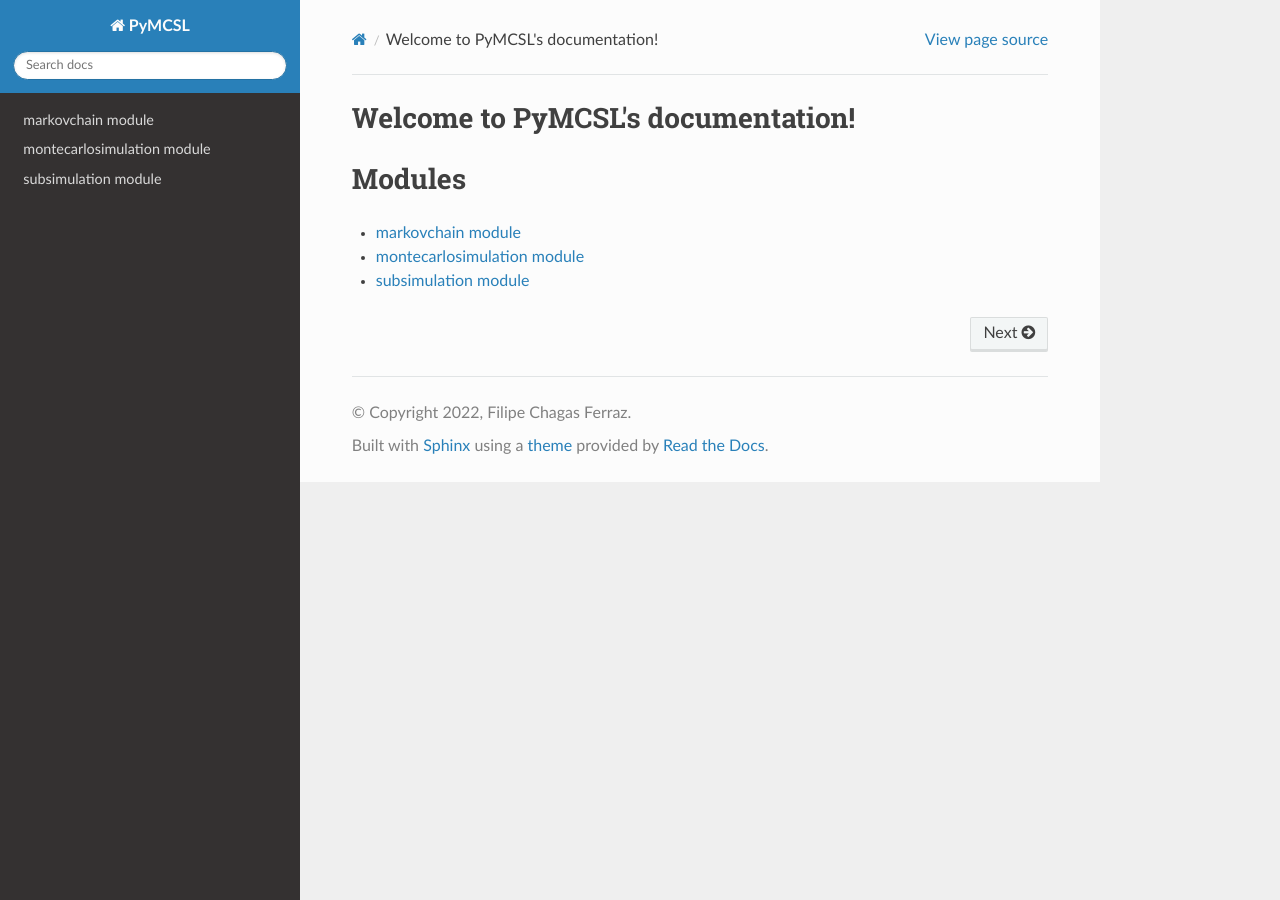
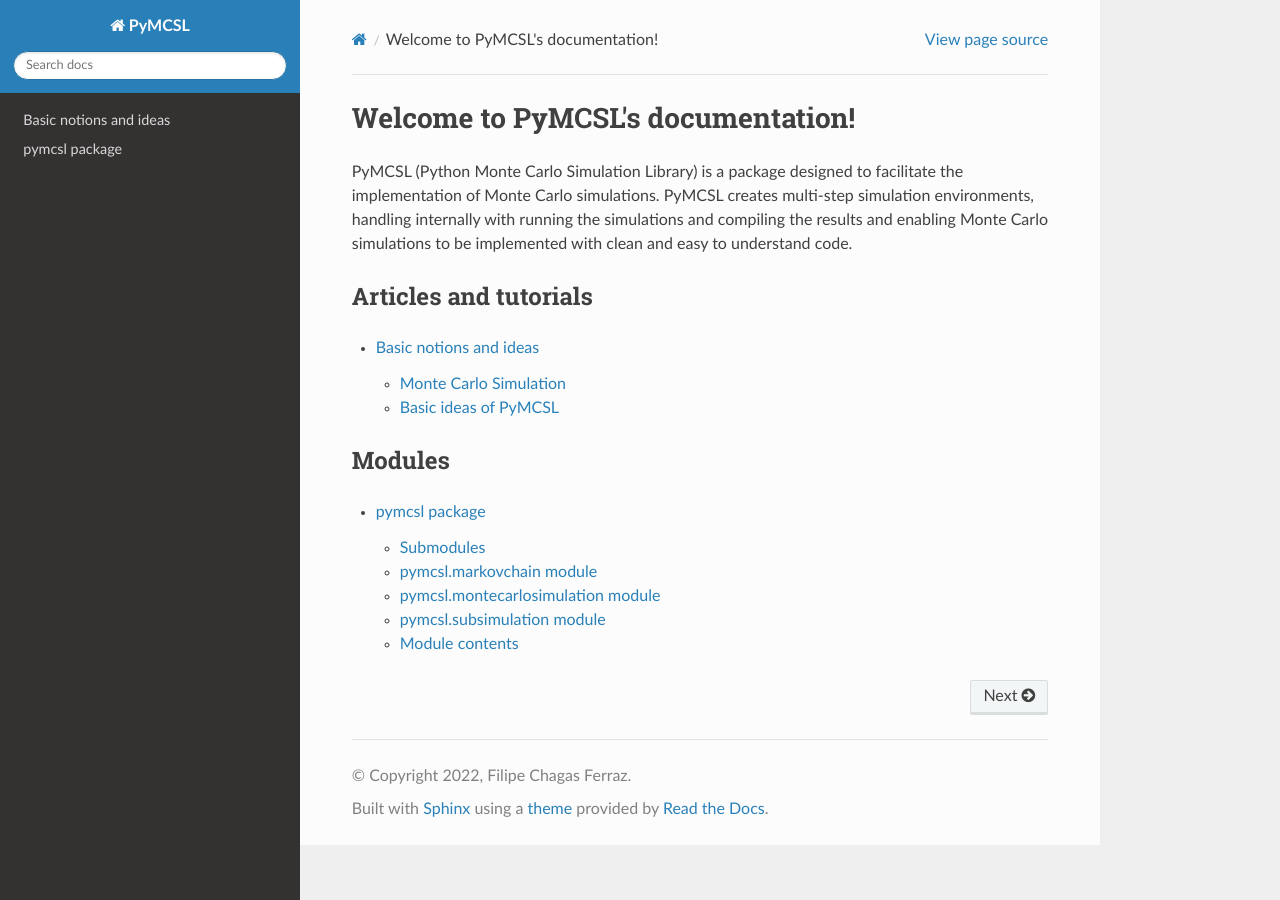
Before and after one commit to FilipeChagasDev/PyMCSL, a Sphinx documentation site: the page built from docs/index.rst, in a window 1280 px wide. Built offline with Sphinx 7.4.7 and the Read the Docs theme 2.0.0, drawn with Linux system fonts in a browser that asks for light colours.

Commit message:
some updates

```diff
--- /dev/null
+++ b/docs/basic_notions_and_ideas.rst
@@ -0,0 +1,23 @@
+Basic notions and ideas
+=======================
+
+Monte Carlo Simulation
+----------------------
+
+Monte Carlo Simulation is a class of methods that consist of executing a stochastic process several times to obtain numerical results about it.
+
+Basic ideas of PyMCSL
+---------------------
+
+PyMCSL's monte carlo simulation has the following components:
+
+* **Monte Carlo Simulation environment**
+* **Sub-simulation environment**
+
+A **subsimulation environment** is basically a set of resources used to simulate a stochastic process. A subsimulation environment contains a set of mutable variables, a procedure that initializes the simulation environment and a procedure that simulates the multiple steps of the process. These "steps" are basically the actions taken at each instant of time. At each step of the process, the variables have a state, and the record of states that the variables had at each step along the process is the history of the variables. The history allows us to see the temporal evolution of the variables along the simulation.
+
+A **Monte Carlo simulation environment** is an environment composed of multiple independent subsimulation environments. All nested subsimulation environments have the same set of variables, the same initialization procedure, and the same step procedure, but the subsimulations must run independently, that is, without influencing each other. After executing all subsimulations, the history of each subsimulation is stored within the Monte Carlo simulation environment so that the results are later compiled.
+
+.. image:: imgs/pymcsl-diagram.drawio.png
+  :width: 700
+  :alt: Illustration of PyMCSL Monte Carlo Simulation Components
--- a/docs/conf.py
+++ b/docs/conf.py
@@ -12,7 +12,7 @@
 #
 import os
 import sys
-sys.path.insert(0, os.path.abspath('../pymcsl'))
+sys.path.insert(0, os.path.abspath('../'))
 
 
 # -- Project information -----------------------------------------------------
--- a/docs/index.rst
+++ b/docs/index.rst
@@ -6,16 +6,20 @@
 Welcome to PyMCSL's documentation!
 ==================================
 
+PyMCSL (Python Monte Carlo Simulation Library) is a package designed to facilitate the implementation of Monte Carlo simulations. PyMCSL creates multi-step simulation environments, handling internally with running the simulations and compiling the results and enabling Monte Carlo simulations to be implemented with clean and easy to understand code.
+
+Articles and tutorials
+----------------------
+
 .. toctree::
    :maxdepth: 2
-   :caption: Contents:
+
+   basic_notions_and_ideas
 
 Modules
-=======
+-------
 
 .. toctree::
    :maxdepth: 4
 
-   markovchain
-   montecarlosimulation
-   subsimulation
+   pymcsl
--- /dev/null
+++ b/docs/modules.rst
@@ -0,0 +1,7 @@
+pymcsl
+======
+
+.. toctree::
+   :maxdepth: 4
+
+   pymcsl
```
Also changed, not shown: docs/_modules.rst (deleted, +0 -9 lines), docs/markovchain.rst (deleted, +0 -7 lines), docs/montecarlosimulation.rst (deleted, +0 -7 lines), docs/pymcsl.rst (added, +37 -0 lines), docs/subsimulation.rst (deleted, +0 -7 lines), docs/imgs/pymcsl-diagram.drawio.png (added), 3 other files.
